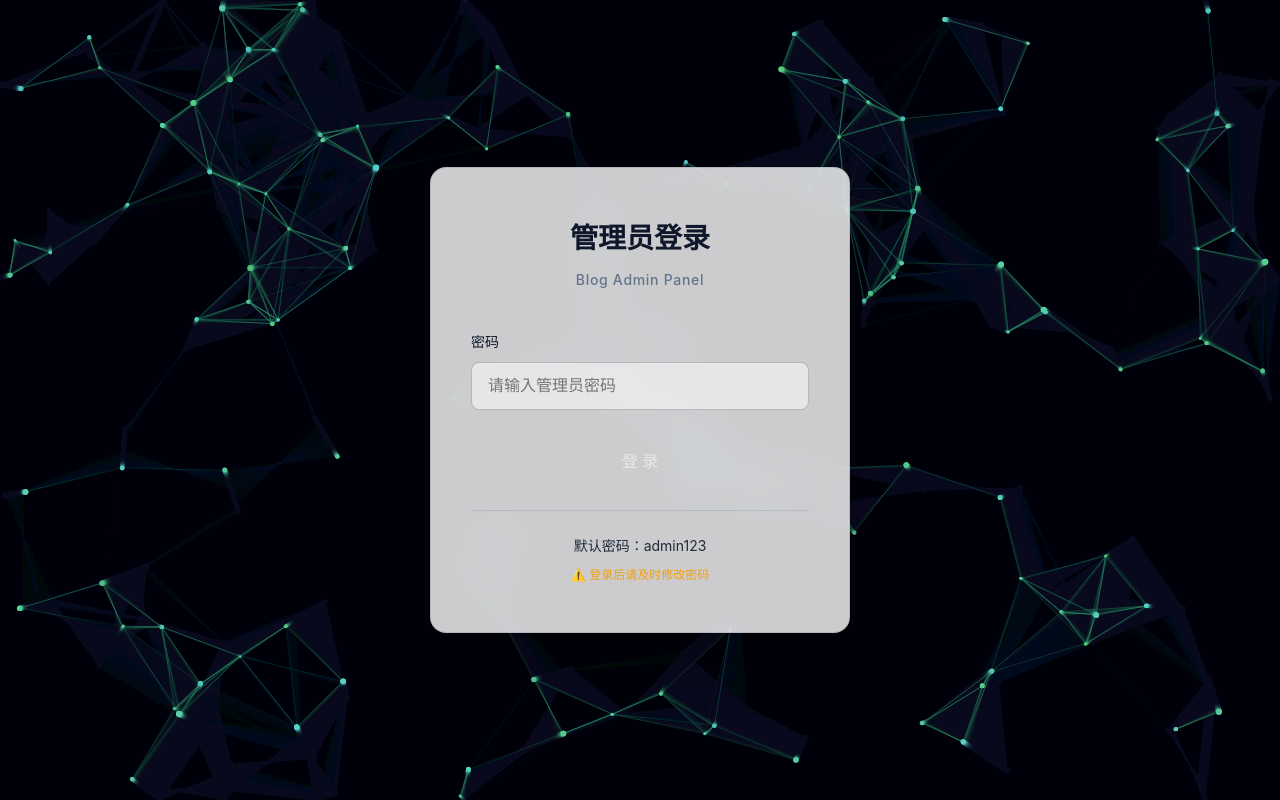
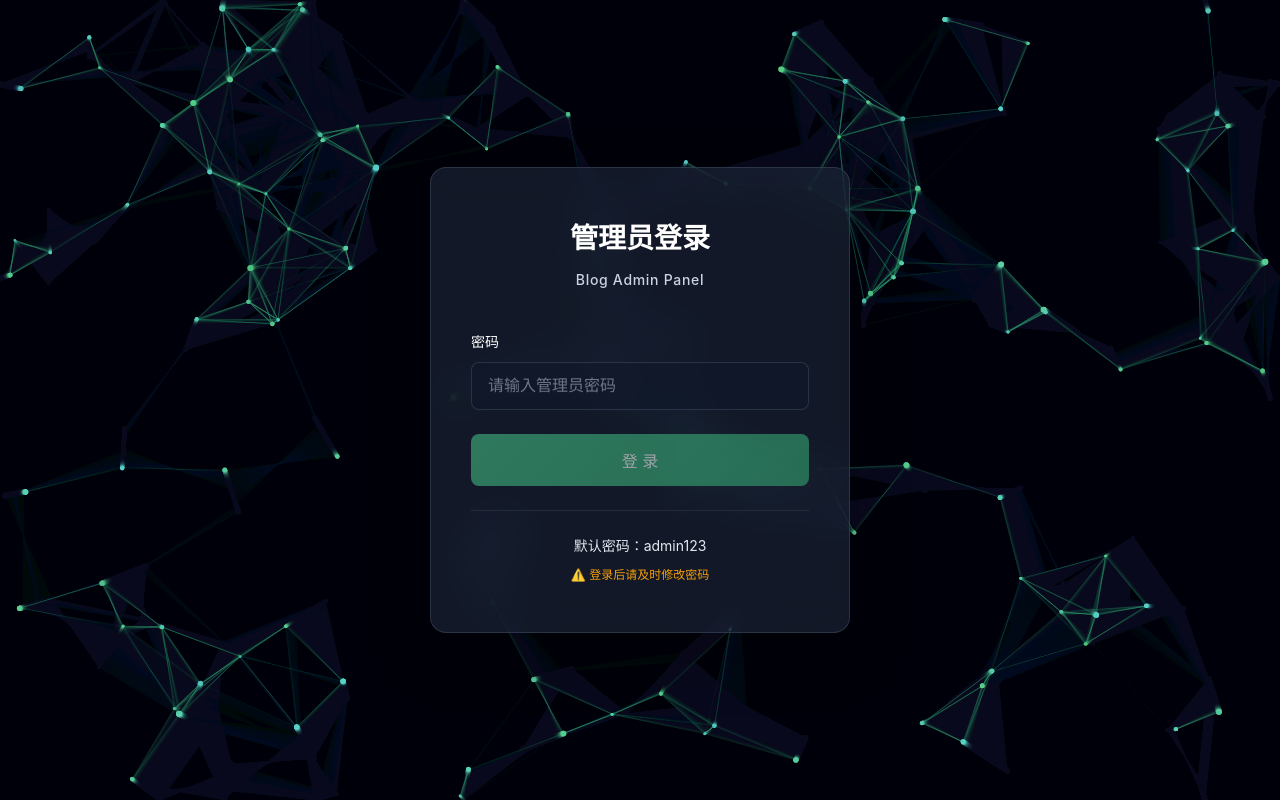
Before and after one commit to hkWyl/my-blog, a Vue app: page /#/admin in a window 1280 px wide. Built offline with nearby package versions, Linux system fonts and the light colour scheme.

Commit message:
Force explicit colors without CSS variables to fix light mode visibility

```diff
--- a/src/assets/base.css
+++ b/src/assets/base.css
@@ -33,40 +33,27 @@
   --color-border: rgba(66, 185, 131, 0.2);
   --color-border-hover: rgba(66, 185, 131, 0.4);
 
-  --color-heading: #f1f5f9;
-  --color-text: #e2e8f0;
+  /* 强制深色主题文字颜色 */
+  --color-heading: #ffffff;
+  --color-text: #f1f5f9;
   --color-text-muted: #cbd5e1;
 }
 
-/* Dark theme */
+/* Dark theme - 同样的深色主题 */
 :root.dark {
-  --color-background: var(--vt-c-black);
-  --color-background-soft: var(--vt-c-black-soft);
-  --color-background-mute: var(--vt-c-black-mute);
+  --color-background: rgba(10, 14, 26, 0.8);
+  --color-background-soft: rgba(26, 31, 46, 0.9);
+  --color-background-mute: rgba(15, 20, 25, 0.85);
 
-  --color-border: var(--vt-c-divider-dark-2);
-  --color-border-hover: var(--vt-c-divider-dark-1);
+  --color-border: rgba(66, 185, 131, 0.2);
+  --color-border-hover: rgba(66, 185, 131, 0.4);
 
-  --color-heading: var(--vt-c-text-dark-1);
-  --color-text: var(--vt-c-text-dark-2);
-  --color-text-muted: rgba(235, 235, 235, 0.5);
+  --color-heading: #ffffff;
+  --color-text: #f1f5f9;
+  --color-text-muted: #cbd5e1;
 }
 
-/* Auto dark mode based on system preference */
-@media (prefers-color-scheme: dark) {
-  :root:not(.dark):not([data-theme='light']) {
-    --color-background: var(--vt-c-black);
-    --color-background-soft: var(--vt-c-black-soft);
-    --color-background-mute: var(--vt-c-black-mute);
-
-    --color-border: var(--vt-c-divider-dark-2);
-    --color-border-hover: var(--vt-c-divider-dark-1);
-
-    --color-heading: var(--vt-c-text-dark-1);
-    --color-text: var(--vt-c-text-dark-2);
-    --color-text-muted: rgba(235, 235, 235, 0.5);
-  }
-}
+/* 移除自动深色模式检测，统一使用深色主题 */
 
 *,
 *::before,
--- a/src/views/AdminLogin.vue
+++ b/src/views/AdminLogin.vue
@@ -85,17 +85,6 @@ async function handleLogin() {
   align-items: center;
   justify-content: center;
   padding: 2rem;
-  /* 强制高对比度 */
-  --admin-text: #f1f5f9;
-  --admin-text-strong: #ffffff;
-  --admin-text-muted: #cbd5e1;
-}
-
-/* Light mode */
-:root:not(.dark) .admin-login {
-  --admin-text: #1e293b;
-  --admin-text-strong: #0f172a;
-  --admin-text-muted: #64748b;
 }
 
 .login-card {
@@ -109,12 +98,6 @@ async function handleLogin() {
   box-shadow: 0 20px 60px rgba(0, 0, 0, 0.3);
 }
 
-:root:not(.dark) .login-card {
-  background: rgba(255, 255, 255, 0.8);
-  backdrop-filter: blur(20px);
-  border: 1px solid rgba(0, 0, 0, 0.1);
-}
-
 .login-header {
   text-align: center;
   margin-bottom: 2.5rem;
@@ -124,13 +107,13 @@ async function handleLogin() {
   margin: 0 0 0.5rem;
   font-size: 1.75rem;
   font-weight: 700;
-  color: var(--admin-text-strong);
+  color: #ffffff;
 }
 
 .subtitle {
   margin: 0;
   font-size: 0.875rem;
-  color: var(--admin-text-muted);
+  color: #cbd5e1;
   font-weight: 500;
   letter-spacing: 0.05em;
 }
@@ -148,7 +131,7 @@ async function handleLogin() {
   margin-bottom: 0.5rem;
   font-size: 0.875rem;
   font-weight: 500;
-  color: var(--admin-text-strong);
+  color: #ffffff;
 }
 
 .form-group input {
@@ -157,15 +140,13 @@ async function handleLogin() {
   background: rgba(15, 23, 42, 0.5);
   border: 1px solid rgba(100, 116, 139, 0.3);
   border-radius: 0.5rem;
-  color: var(--admin-text-strong);
+  color: #ffffff;
   font-size: 1rem;
   transition: all 0.3s;
 }
 
-:root:not(.dark) .form-group input {
-  background: rgba(255, 255, 255, 0.5);
-  border: 1px solid rgba(0, 0, 0, 0.2);
-  color: var(--admin-text-strong);
+.form-group input::placeholder {
+  color: rgba(203, 213, 225, 0.5);
 }
 
 .form-group input:focus {
@@ -193,14 +174,18 @@ async function handleLogin() {
 .login-btn {
   width: 100%;
   padding: 0.875rem;
-  background: linear-gradient(135deg, var(--color-primary) 0%, var(--color-secondary) 100%);
+  background: linear-gradient(135deg, #42b983 0%, #35a372 100%);
   border: none;
   border-radius: 0.5rem;
-  color: #ffffff;
+  color: #ffffff !important;
   font-size: 1rem;
   font-weight: 600;
   cursor: pointer;
   transition: all 0.3s;
+}
+
+.login-btn span {
+  color: #ffffff !important;
 }
 
 .login-btn:hover:not(:disabled) {
@@ -226,7 +211,7 @@ async function handleLogin() {
 .hint {
   margin: 0 0 0.5rem;
   font-size: 0.875rem;
-  color: var(--admin-text);
+  color: #e2e8f0;
 }
 
 .security-note {
```
